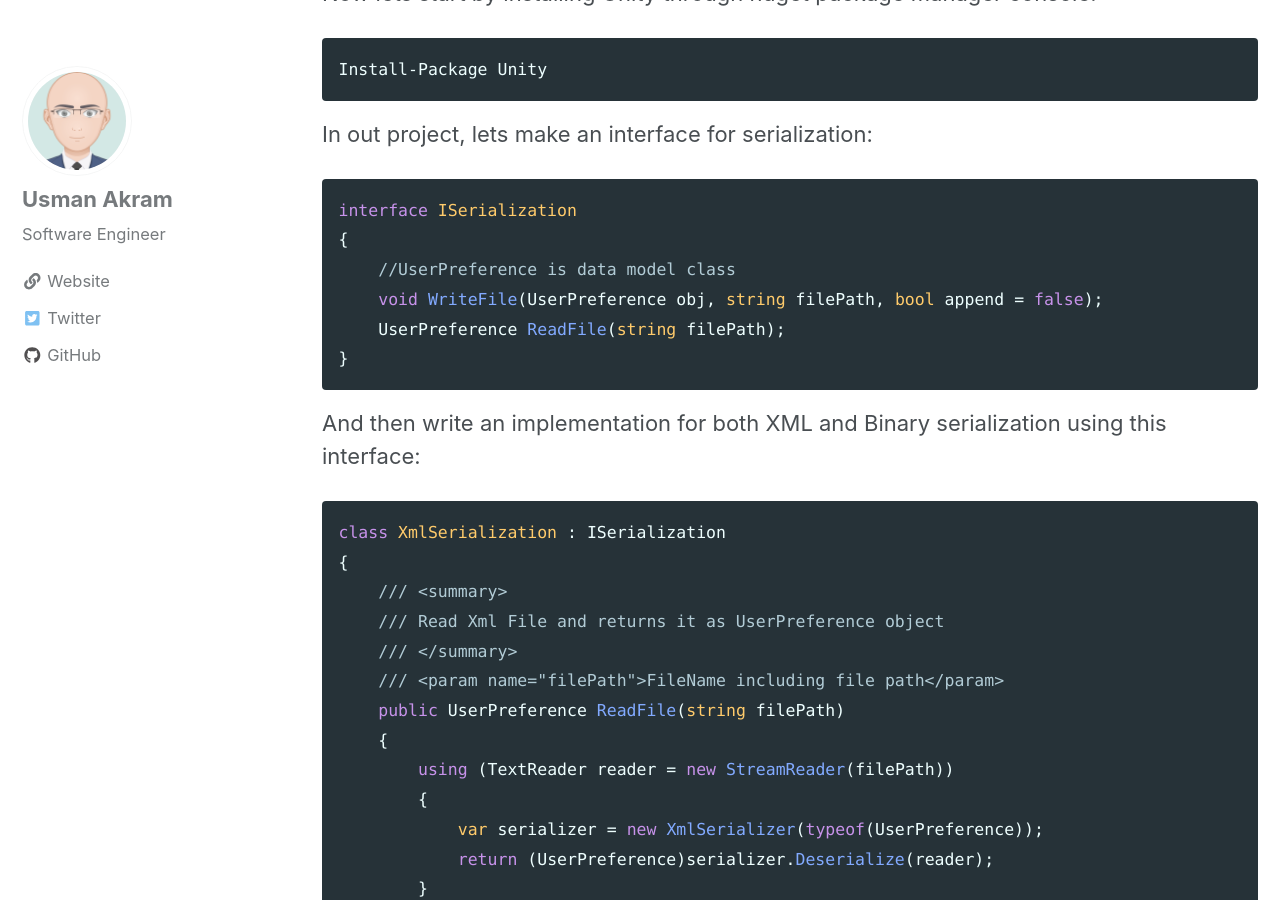
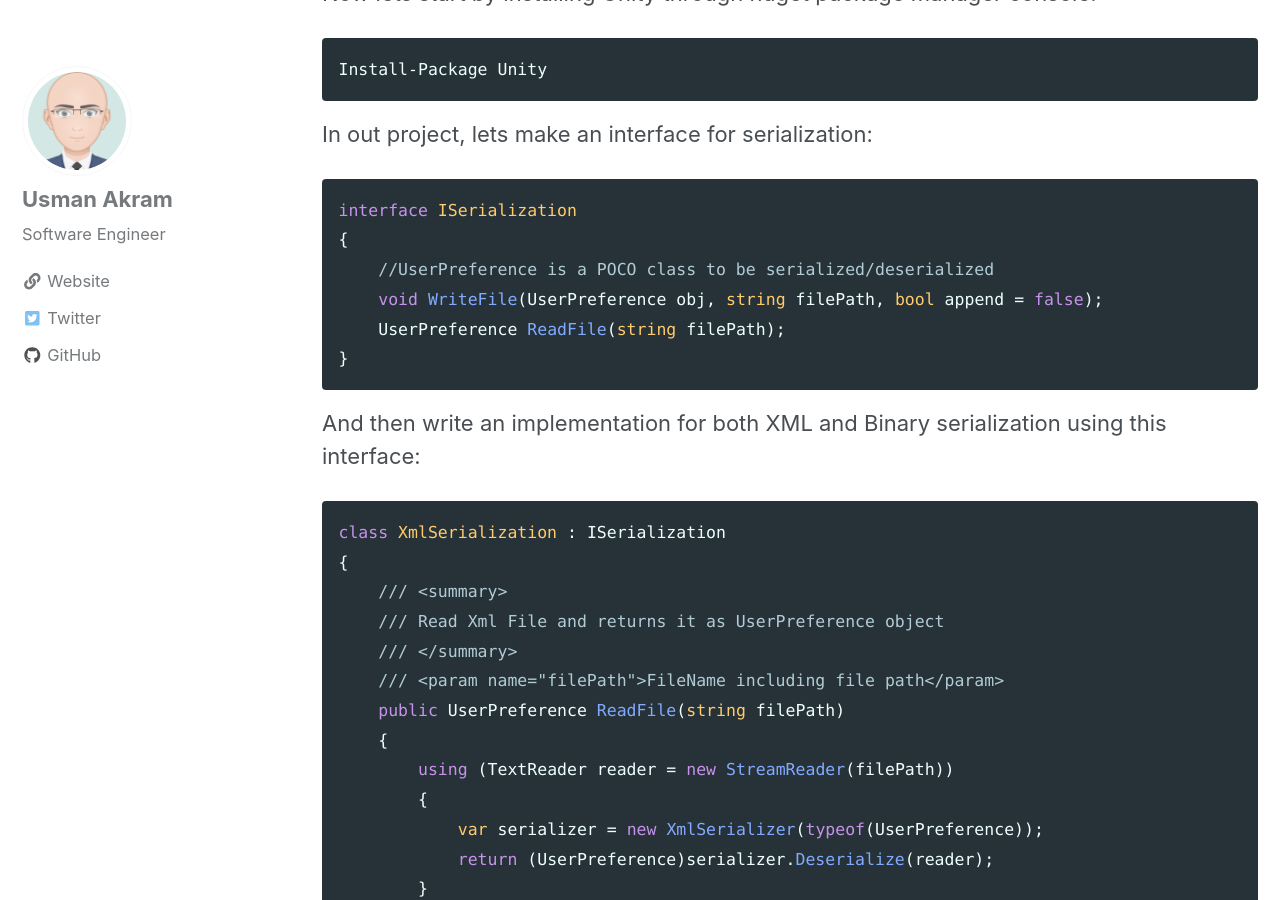
Before and after one commit to CodingTumbleweed/blog, a Jekyll site: the page built from _posts/2019/2019-03-13-dependency-injection-simplified-part-2.md, in a window 1280 px wide and 900 px high, scrolled down 734 px. Built offline with Jekyll 4.4.1, drawn with Linux system fonts in a browser that asks for light colours; nearby versions of some CDN libraries.

Commit message:
changed comment in code for interface

````diff
--- a/_posts/2019/2019-03-13-dependency-injection-simplified-part-2.md
+++ b/_posts/2019/2019-03-13-dependency-injection-simplified-part-2.md
@@ -18,7 +18,7 @@ In [Part 1](/design_pattern/dependency-injection-simplified-part-1/) of this ser
    First you register an interface with it's desired associated class. This is how you tell Unity which object of a class to instantiate for a particular interface. Registration is typcially done at the start of program.
 
 2. **Resolution: **
-  This is the part where you resolve an  interface to get an object of class associated with it. Note that you can associate an interface with either a single class or multiple classes. In latter case, you need to give all associations a name to identify them. we will use named registration in our example below.
+    This is the part where you resolve an  interface to get an object of class associated with it. Note that you can associate an interface with either a single class or multiple classes. In latter case, you need to give all associations a name to identify them. we will use named registration in our example below.
 
 Now lets start by installing Unity through nuget package manager console:
 
@@ -31,7 +31,7 @@ In out project, lets make an interface for serialization:
 ```csharp
 interface ISerialization
 {
-    //UserPreference is data model class
+    //UserPreference is a POCO class to be serialized/deserialized
     void WriteFile(UserPreference obj, string filePath, bool append = false);
     UserPreference ReadFile(string filePath);
 }
````
